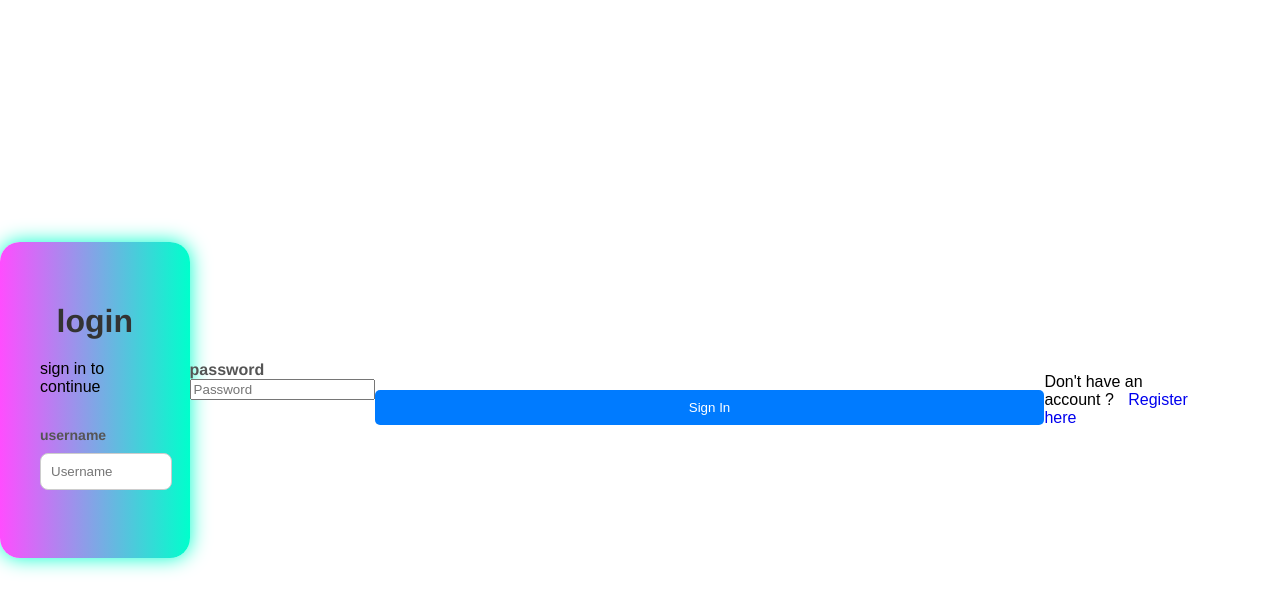
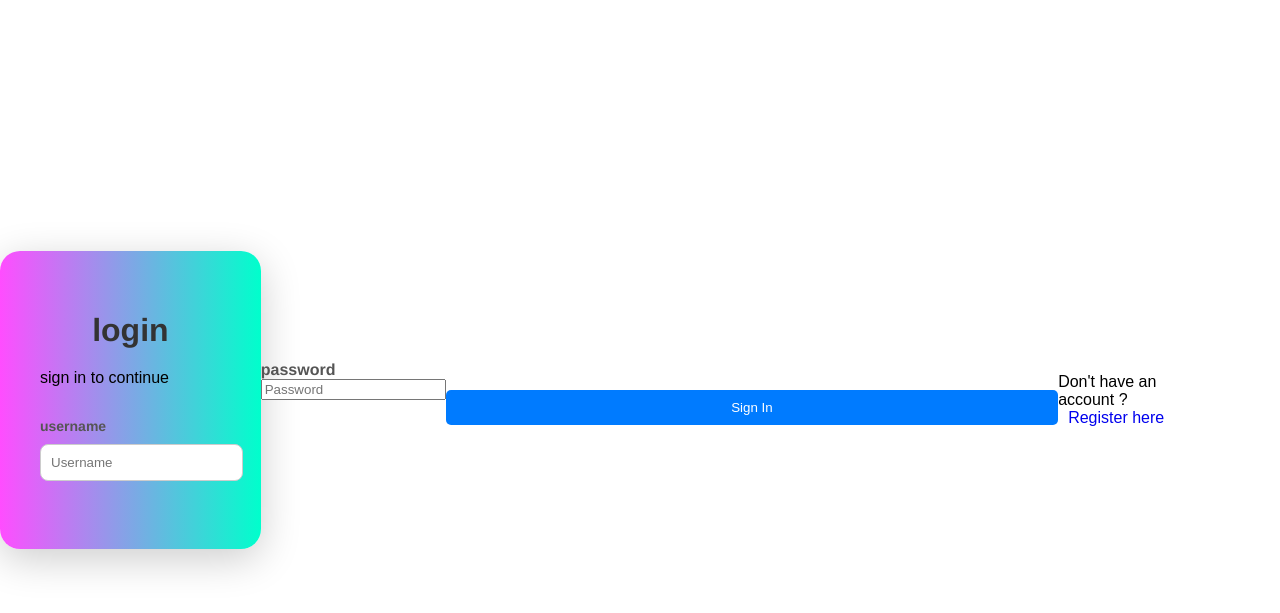
Before and after one commit to ALTUM-02/django_to_do, a Django app: page /login/ in a window 1280 px wide. Shown: the top 613 px of the page. Run offline with Django 5.2, Linux system fonts and the light colour scheme.

Commit message:
new change

```diff
--- a/mimi/static/css/styles.css
+++ b/mimi/static/css/styles.css
@@ -185,6 +185,8 @@ nav a:hover {
     padding: 40px;
     box-shadow: 0 0 20px #00ffcc;
     background: linear-gradient(90deg, #ff4dff, #00ffcc );
+    box-shadow: 0 10px 40px rgba(0,0,0,0.2);
+    width: 360px;
 }
 
 .login-card label {
```
